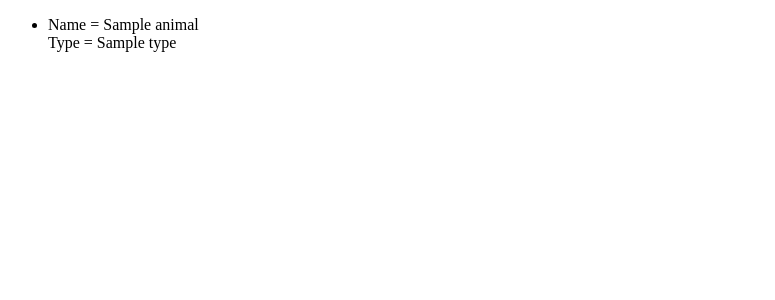
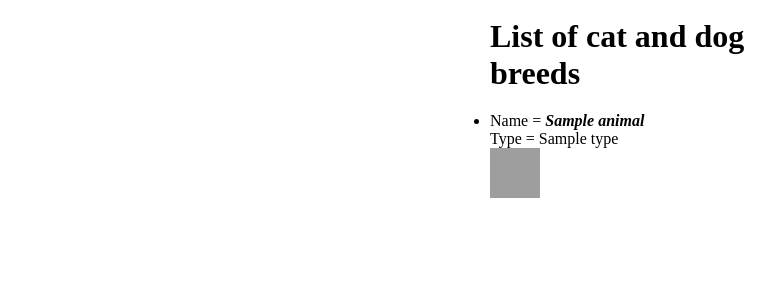
Before and after one commit to aljazpockaj/ip21_akademija_projekt1, a PHP site: template templates/list.html.twig in a window 1280 px wide. Shown: the top 300 px of the page, without its empty margins (0-775 px from the left). Run offline with PHP 8.4, Linux system fonts and the light colour scheme; the template is opened without the code that fills it: most values are stand-ins (such as "Sample title", 1, 10 or a date in 2020); some libraries are stand-ins or nearby versions; grey boxes are pictures that could not be loaded.

Commit message:
Elements added to center, added icons for dogs and cats

```diff
--- /dev/null
+++ b/style.css
@@ -0,0 +1,14 @@
+.center {
+    max-width: 300px;
+    margin: auto;
+    width: 50%;
+    padding: 10px;
+  }
+  .icon{
+    width: 50px;
+    height: 50px;
+  }
+  .animalName{
+    font-style: italic;
+    font-weight: bold;
+  }
--- a/templates/list.html.twig
+++ b/templates/list.html.twig
@@ -2,13 +2,20 @@
 <html>
     <head>
         <title>My Webpage</title>
+        <link rel="stylesheet" href="style.css">
     </head>
     <body>
+    <h1 class="center">List of cat and dog breeds</h1>
        {% for animal in animals %}
-            <ul>
+            <ul class="center">
             <li>
-            Name = {{ animal.name}}  <br>
+            Name = <a class="animalName">{{ animal.name}}</a>  <br>
             Type = {{ animal.type }}</li>
+        {% if animal.type == "Puss" %}
+         <img class="icon" src = "images/cat.svg" alt="Cat"/>
+         {% else %}
+          <img class="icon" src = "images/dog-alt.svg" alt="Cat"/>
+        {% endif %}
             </ul>
         {% endfor %}
     </body>
```
Also changed, not shown: images/cat.svg (added), images/dog-alt.svg (added).
